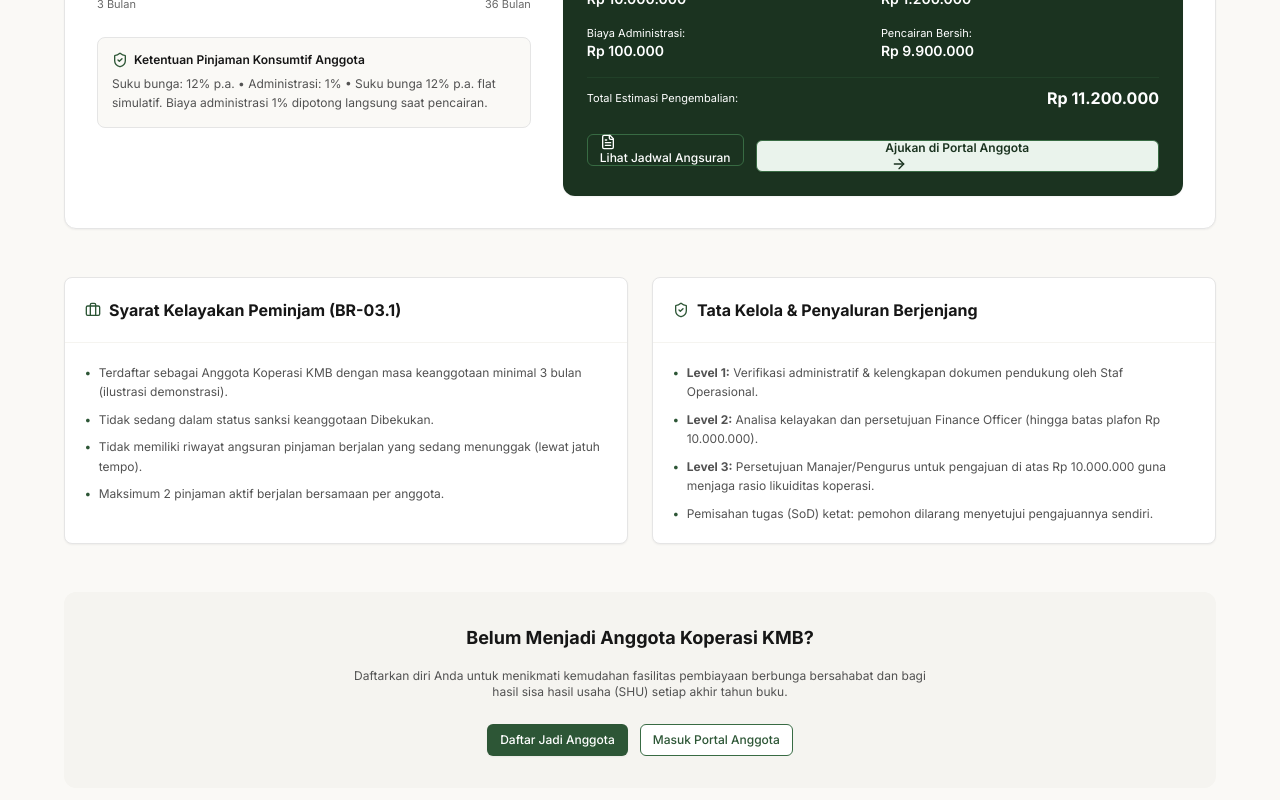
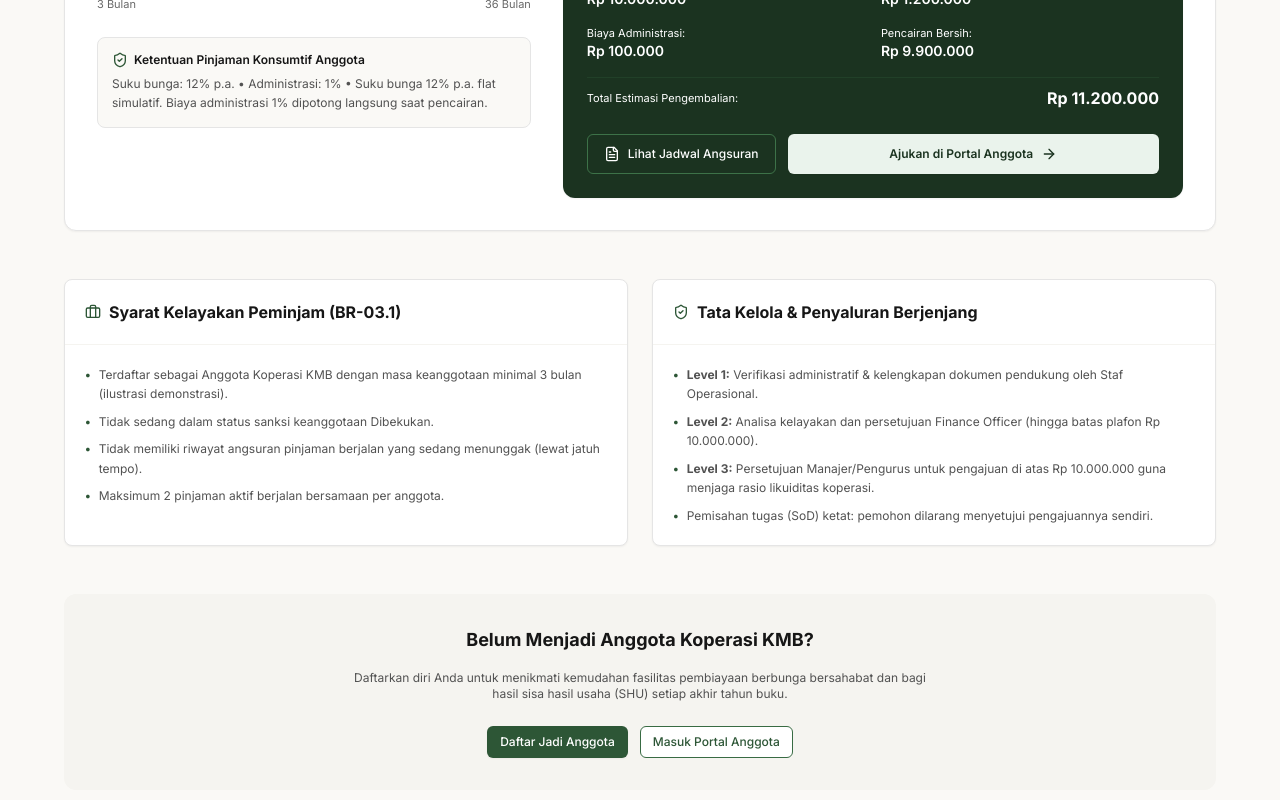
Before and after one commit to HafidzDr/Koperasi, a React (Vite) app: page /layanan/pinjaman in a window 1280 px wide. Shown: the part 1200-2000 px from the top of the page. Built offline with nearby package versions, Linux system fonts and the light colour scheme.

Commit message:
fix(ui): align loan simulator action button text and icons horizontally

```diff
--- a/src/components/ui/Button.tsx
+++ b/src/components/ui/Button.tsx
@@ -60,7 +60,11 @@ export const Button = forwardRef<HTMLButtonElement, ButtonProps>(
         {!isLoading && leftIcon && (
           <span className="inline-flex shrink-0 items-center justify-center">{leftIcon}</span>
         )}
-        {children && <span>{children}</span>}
+        {children && (
+          <span className="inline-flex items-center justify-center gap-1.5 leading-none shrink-0">
+            {children}
+          </span>
+        )}
         {!isLoading && rightIcon && (
           <span className="inline-flex shrink-0 items-center justify-center">{rightIcon}</span>
         )}
--- a/src/features/loans/pages/PublicLoanCatalogView.tsx
+++ b/src/features/loans/pages/PublicLoanCatalogView.tsx
@@ -334,22 +334,22 @@ export const PublicLoanCatalogView: React.FC = () => {
             <div className="pt-6 flex flex-col sm:flex-row gap-3">
               <Button
                 variant="outline"
-                size="sm"
+                size="md"
                 onClick={() => setShowScheduleModal(!showScheduleModal)}
-                className="bg-transparent border-forest-600 text-white hover:bg-forest-800 text-xs font-medium justify-center"
+                leftIcon={<FileText className="w-4 h-4 shrink-0" />}
+                className="bg-transparent border-forest-500/80 text-white hover:bg-forest-800 text-xs font-medium justify-center whitespace-nowrap"
               >
-                <FileText className="w-4 h-4 mr-1.5" />
                 {showScheduleModal ? "Tutup Rincian Jadwal" : "Lihat Jadwal Angsuran"}
               </Button>
 
               <Link to="/portal/pinjaman" className="flex-1">
                 <Button
-                  variant="secondary"
-                  size="sm"
-                  className="w-full bg-forest-100 text-forest-900 hover:bg-forest-200 text-xs font-semibold justify-center"
+                  variant="primary"
+                  size="md"
+                  rightIcon={<ArrowRight className="w-4 h-4 shrink-0" />}
+                  className="w-full bg-forest-100 text-forest-900 hover:bg-white text-xs font-semibold justify-center whitespace-nowrap shadow-sm"
                 >
                   Ajukan di Portal Anggota
-                  <ArrowRight className="w-4 h-4 ml-1.5" />
                 </Button>
               </Link>
             </div>
```
Also changed, not shown: public/screenshots/1_public_landing.png, public/screenshots/8_admin_verification.png, 3 other files (tests, documents, lock files or other folders).
